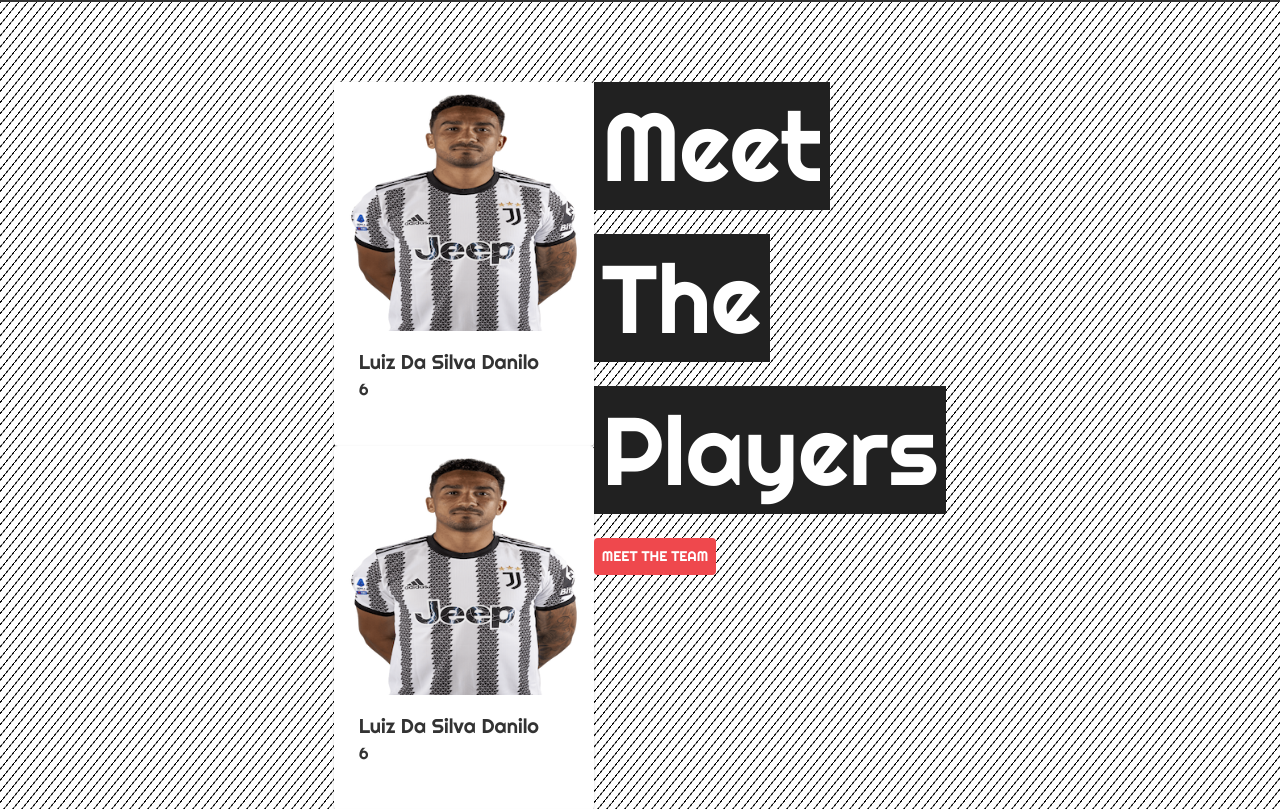
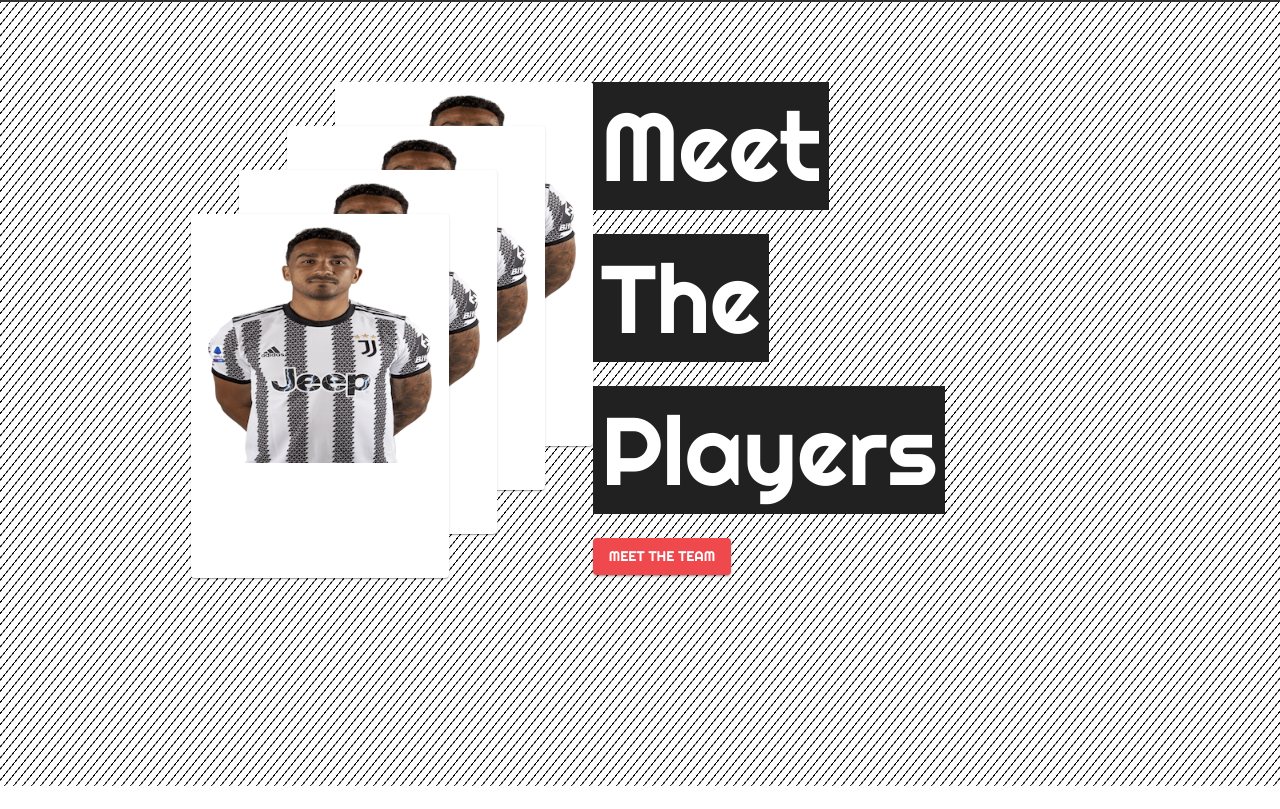
Before and after one commit to maci-kb24/juventus-app, a React (Vite) app: page / in a window 1280 px wide. Shown: the part 1711-2520 px from the top of the page. Built offline with nearby package versions, Linux system fonts and the light colour scheme.

Commit message:
add animation  meetplayers component

```diff
--- a/package.json
+++ b/package.json
@@ -19,6 +19,7 @@
     "prop-types": "^15.8.1",
     "react": "^18.2.0",
     "react-dom": "^18.2.0",
+    "react-reveal": "^1.2.2",
     "react-router-dom": "^6.15.0"
   },
   "devDependencies": {
--- a/src/containers/App.jsx
+++ b/src/containers/App.jsx
@@ -4,6 +4,7 @@
 import Home from "../pages/Home";
 import Team from "../pages/Team";
 import Matches from "../pages/Matches";
+import "./app.css";
 
 function App() {
   return (
--- /dev/null
+++ b/src/containers/app.css
@@ -0,0 +1,24 @@
+.players {
+  height: 78vh;
+}
+.players div:first-child {
+  position: relative;
+}
+.players div:nth-child(2) {
+  position: relative;
+  top: -20rem;
+  left: -3rem;
+  z-index: 1;
+}
+.players div:nth-child(3) {
+  position: relative;
+  top: -40rem;
+  left: -6rem;
+  z-index: 2;
+}
+.players div:nth-child(4) {
+  position: relative;
+  top: -60rem;
+  left: -9rem;
+  z-index: 3;
+}
--- a/src/sections/home/Jumbotron.jsx
+++ b/src/sections/home/Jumbotron.jsx
@@ -51,7 +51,7 @@
         </Box>
         <Box flex={"0 0 33%"}>
           <Box position={"relative"} left={"20%"}>
-            <img src={featured} alt={featured} />
+            <img src={featured} alt={featured} height={"15rem"} />
           </Box>
         </Box>
       </Stack>
--- a/src/sections/home/MeetPlayers.jsx
+++ b/src/sections/home/MeetPlayers.jsx
@@ -3,6 +3,7 @@
 import CardContent from "@mui/material/CardContent";
 import CardMedia from "@mui/material/CardMedia";
 import DaniloFeatured from "../../assets/images/players/Def/DaniloFeatured.png";
+import Roll from "react-reveal/Roll";
 
 const MeetPlayers = () => {
   return (
@@ -18,8 +19,14 @@
     >
       <Container maxWidth="md">
         <Stack direction={"row"} justifyContent={"center"}>
-          <Box position={"relative"}>
-            <Card sx={{ minWidth: 260, border: "9px solid white" }}>
+          <Box className="players">
+            <Roll left className="player_one">
+              <Card
+                sx={{
+                  minWidth: 240,
+                  border: "9px solid white",
+                }}
+              >
                 <CardMedia
                   component="img"
                   height="240"
@@ -39,7 +46,14 @@
                   </Typography>
                 </CardContent>
               </Card>
-            <Card sx={{ minWidth: 260, border: "9px solid white" }}>
+            </Roll>
+            <Roll top>
+              <Card
+                sx={{
+                  minWidth: 240,
+                  border: "9px solid white",
+                }}
+              >
                 <CardMedia
                   component="img"
                   height="240"
@@ -59,8 +73,14 @@
                   </Typography>
                 </CardContent>
               </Card>
-
-            <Card sx={{ minWidth: 260, border: "9px solid white" }}>
+            </Roll>
+            <Roll right>
+              <Card
+                sx={{
+                  minWidth: 240,
+                  border: "9px solid white",
+                }}
+              >
                 <CardMedia
                   component="img"
                   height="240"
@@ -80,7 +100,14 @@
                   </Typography>
                 </CardContent>
               </Card>
-            <Card sx={{ minWidth: 260, border: "9px solid white" }}>
+            </Roll>
+            <Roll bottom>
+              <Card
+                sx={{
+                  minWidth: 240,
+                  border: "9px solid white",
+                }}
+              >
                 <CardMedia
                   component="img"
                   height="240"
@@ -100,6 +127,7 @@
                   </Typography>
                 </CardContent>
               </Card>
+            </Roll>
           </Box>
           <Box>
             <Typography variant="h1">
@@ -143,6 +171,9 @@
               </Typography>
             </Typography>
             <Button
+              link
+              href="/team"
+              variant="contained"
               size="lg"
               sx={{
                 backgroundColor: "background.error",
@@ -161,4 +192,6 @@
   );
 };
 
+//i want to create a card with a picture of the player and his name and number, and then have 4 of them in a row, and then each div will have a roll animation and overlap with slight position change top and left,should be easy to do with mui,since i can just use the card component and then add the roll animation to it, and then just change the position of
+
 export default MeetPlayers;
--- a/src/sections/home/Subscribe.jsx
+++ b/src/sections/home/Subscribe.jsx
@@ -62,6 +62,7 @@
                 width: "35%",
               }}
             ></Input> */}
+
             <TextField
               label="Email"
               variant="outlined"
```
Also changed, not shown: 1 other file (tests, documents, lock files or other folders). Lines whose indentation alone changed are shown as unchanged.
